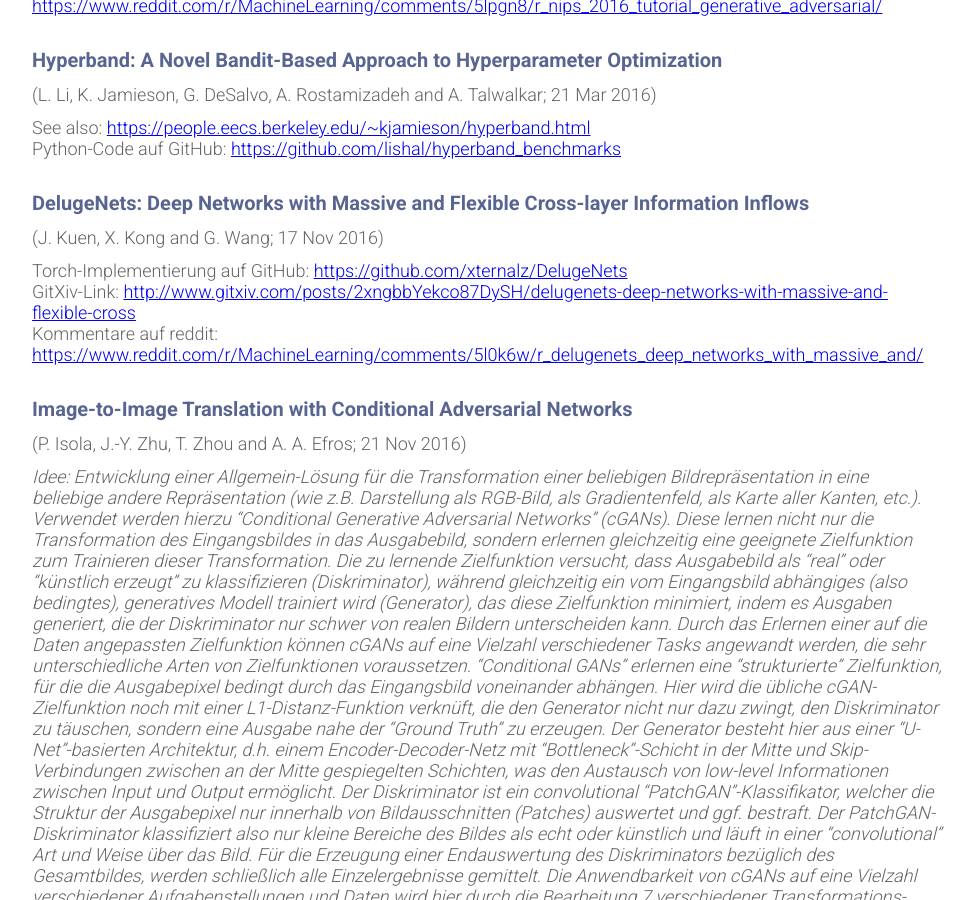
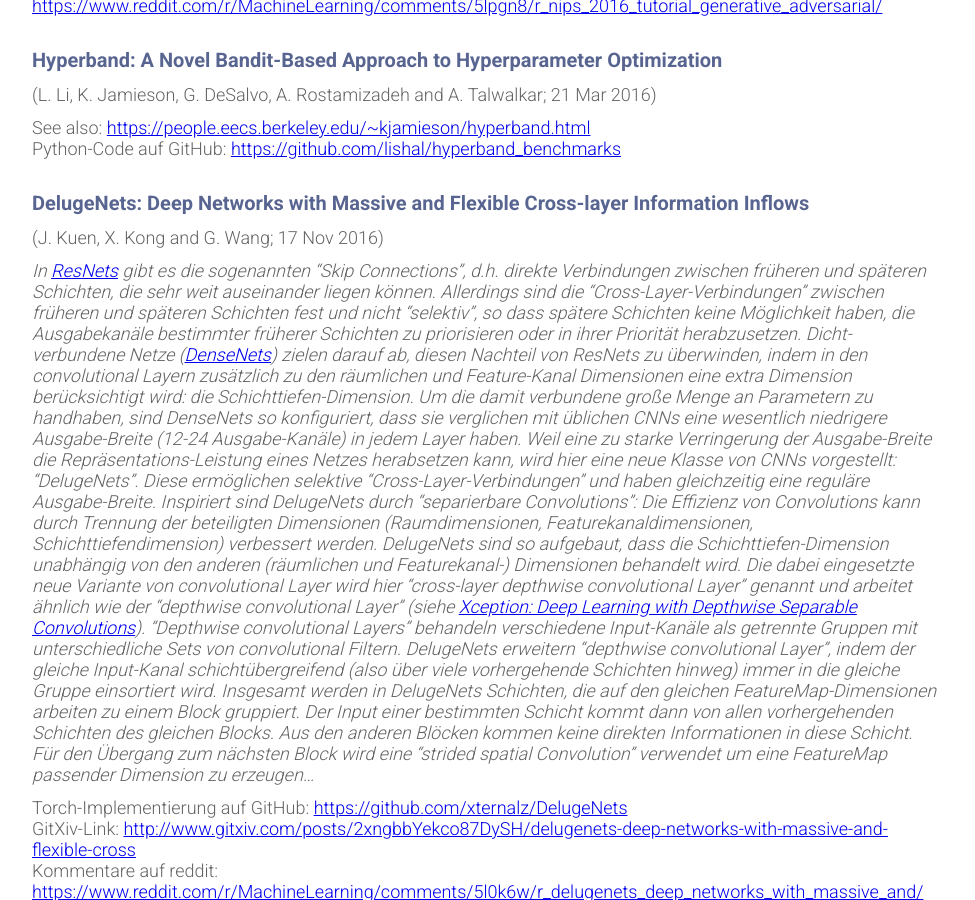
Before and after one commit to Xamla/xamla.github.io, a Jekyll site: the page built from paper-library.md, in a window 1280 px wide and 900 px high, scrolled down 1431 px. Shown: the whole window, without its empty margins (198-1173 px from the left). Built offline with Jekyll 4.4.1, drawn with Linux system fonts in a browser that asks for light colours; formulas are drawn with MathJax 3.

Commit message:
Update paper-library.md

```diff
--- a/paper-library.md
+++ b/paper-library.md
@@ -51,6 +51,12 @@ Python-Code auf GitHub: [https://github.com/lishal/hyperband_benchmarks](https:/
 #### <a name="DelugeNets"></a>[DelugeNets: Deep Networks with Massive and Flexible Cross-layer Information Inflows](https://arxiv.org/abs/1611.05552)
 
 (J. Kuen, X. Kong and G. Wang; 17 Nov 2016)
+
+*In [ResNets](https://arxiv.org/abs/1512.03385) gibt es die sogenannten "Skip Connections", d.h. direkte Verbindungen zwischen früheren und späteren Schichten, die sehr weit auseinander liegen können. Allerdings sind die "Cross-Layer-Verbindungen" zwischen früheren und späteren Schichten fest und nicht "selektiv", so dass  spätere Schichten keine Möglichkeit haben, die Ausgabekanäle bestimmter früherer Schichten zu priorisieren oder in ihrer Priorität herabzusetzen.
+Dicht-verbundene Netze ([DenseNets](https://arxiv.org/abs/1608.06993)) zielen darauf ab, diesen Nachteil von ResNets zu überwinden, indem in den convolutional Layern zusätzlich zu den räumlichen und Feature-Kanal Dimensionen eine extra Dimension berücksichtigt wird: die Schichttiefen-Dimension. Um die damit verbundene große Menge an Parametern zu handhaben, sind DenseNets so konfiguriert, dass sie verglichen mit üblichen CNNs eine wesentlich niedrigere Ausgabe-Breite (12-24 Ausgabe-Kanäle) in jedem Layer haben.
+Weil eine zu starke Verringerung der Ausgabe-Breite die Repräsentations-Leistung eines Netzes herabsetzen kann, wird hier eine neue Klasse von CNNs vorgestellt: "DelugeNets". Diese ermöglichen selektive "Cross-Layer-Verbindungen" und haben gleichzeitig eine reguläre Ausgabe-Breite. Inspiriert sind DelugeNets durch "separierbare Convolutions": Die Effizienz von Convolutions kann durch Trennung der beteiligten Dimensionen (Raumdimensionen, Featurekanaldimensionen, Schichttiefendimension) verbessert werden. DelugeNets sind so aufgebaut, dass die Schichttiefen-Dimension unabhängig von den anderen (räumlichen und Featurekanal-) Dimensionen behandelt wird. Die dabei eingesetzte neue Variante von convolutional Layer wird hier "cross-layer depthwise convolutional Layer" genannt und arbeitet ähnlich wie der "depthwise convolutional Layer" (siehe [Xception: Deep Learning with Depthwise Separable Convolutions](https://arxiv.org/abs/1610.02357)). "Depthwise convolutional Layers" behandeln verschiedene Input-Kanäle als getrennte Gruppen mit unterschiedliche Sets von convolutional Filtern. DelugeNets  erweitern "depthwise convolutional Layer", indem der gleiche Input-Kanal schichtübergreifend (also über viele vorhergehende Schichten hinweg) immer in die gleiche Gruppe einsortiert wird.
+Insgesamt werden in DelugeNets Schichten, die auf den gleichen FeatureMap-Dimensionen arbeiten zu einem Block gruppiert.
+Der Input einer bestimmten Schicht kommt dann von allen vorhergehenden Schichten des gleichen Blocks. Aus den anderen Blöcken kommen keine direkten Informationen in diese Schicht. Für den Übergang zum nächsten Block wird eine "strided spatial Convolution" verwendet um eine FeatureMap passender Dimension zu erzeugen...*
 
 Torch-Implementierung auf GitHub: [https://github.com/xternalz/DelugeNets](https://github.com/xternalz/DelugeNets) <br />
 GitXiv-Link: [http://www.gitxiv.com/posts/2xngbbYekco87DySH/delugenets-deep-networks-with-massive-and-flexible-cross](http://www.gitxiv.com/posts/2xngbbYekco87DySH/delugenets-deep-networks-with-massive-and-flexible-cross) <br />
```
